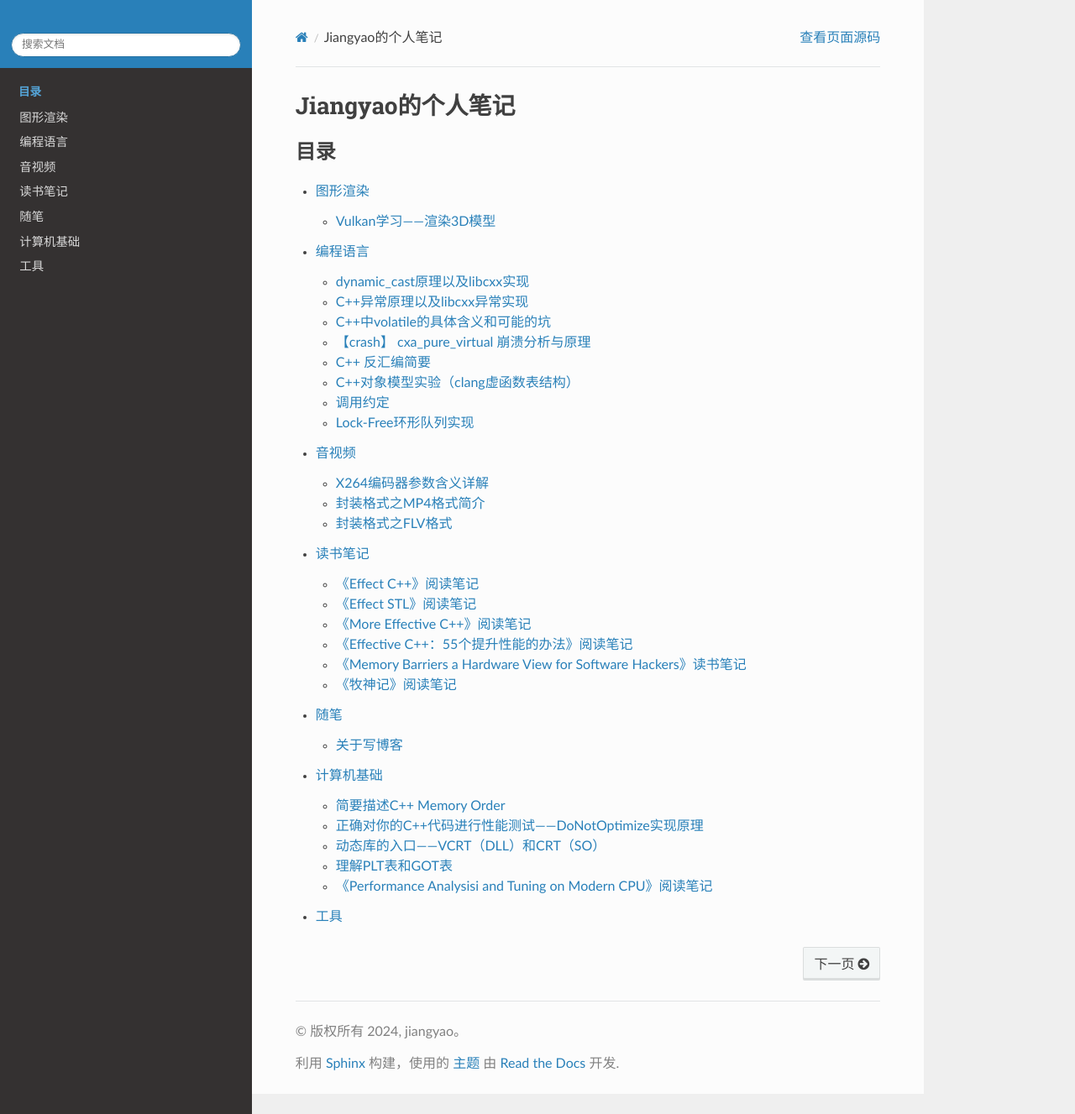
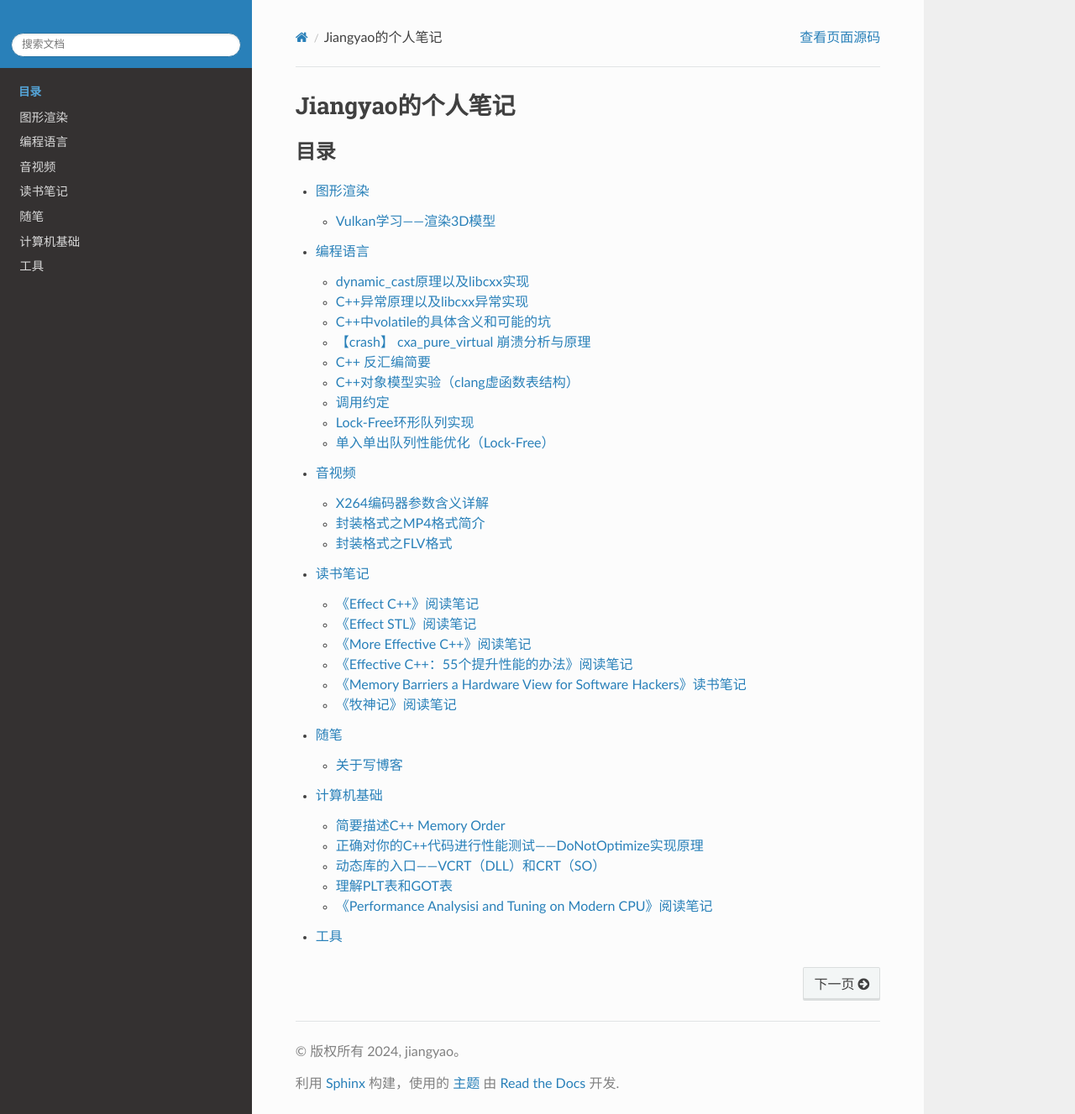
Before and after one commit to grayondream/MyNote, a Sphinx documentation site: the page built from source/index.rst, in a window 1280 px wide and 1327 px high. Shown: the whole window at 84% size. Built offline with Sphinx 7.4.7 and the Read the Docs theme 3.1.0, drawn with Linux system fonts in a browser that asks for light colours; some of the changed lines change nothing that is shown.

Commit message:
feat: single-r-single-w ring buffer opt

`````diff
--- a/source/docs/编程语言/index.rst
+++ b/source/docs/编程语言/index.rst
@@ -13,3 +13,4 @@
    C++对象模型实验（clang虚函数表结构）
    调用约定
    Lock-Free环形队列实现
+   单入单出队列性能优化（Lock-Free）
--- /dev/null
+++ b/source/docs/编程语言/单入单出队列性能优化（Lock-Free）.md
@@ -0,0 +1,180 @@
+# 单入单出队列性能优化（Lock-Free）
+**摘要**：文中首先介绍了有锁线程安全循环队列的基本实现，然后探讨了使用原子变量实现 Lock-Free 队列的优势，能够减少线程之间的数据竞争。接着，介绍了数据对齐的策略，以降低伪共享的概率，随后引入了索引缓存来减少索引访问冲突的影响。最后，文中提出了使用位运算替代模运算来优化循环队列的性能。
+**关键字**：单入单出队列,Lock-Free,伪共享，索引缓存，性能优化
+
+&emsp;&emsp;CppCon中有一个单入单出Lock-Free队列的话题，描述了如何优化单入单出队列来达到性能最大化。该话题比较适合学习，因此基于该话题自己测试了下具体优化策略的性能。
+
+## 1 线程安全循环队列
+&emsp;&emsp;，我们先简单描述下有锁线程安全的队列的实现。首先是循环队列的实现。
+
+![](https://cdn.jsdelivr.net/gh/grayondream/MyImageBlob@main/imgs/ring_buffer.drawio.svg)
+
+&emsp;&emsp;循环队列的实现比较简单。首先，申请一个固定大小的内存，也就是图示的capacity长度。然后维护两个游标```in```和```out```，```in```是插入的位置，```out```是元素出队的位置。当```in==out```时，表示队列为空。为了方便表示队列满，队列的最后一块内存空闲出来，也就是当```(in + 1) % capacity == out```时队列满。
+
+&emsp;&emsp;入队时将插入值写入```data[in]```，然后```in=(in+1)%capacity```即可（为了线程安全，我们操作前进行加锁）。
+```cpp
+bool push(const value_type& v){
+    std::unique_lock<std::mutex> lock(_mutex);
+    if(full(0)){
+        return false;
+    }
+
+    alloc_traits::construct(_alloc, _data + _in, v);
+    _in = (_in + 1)%_cap;
+    return true;
+}
+```
+
+&emsp;&emsp;出队时将```data[out]```处的元素出队并且销毁队列内存上的对象，```out=(out+1)%capacity```即可。
+```cpp
+bool pop(value_type & v){
+    std::unique_lock<std::mutex> lock(_mutex);
+    if(empty(0)){
+        return false;
+    }
+
+    v = std::move(_data[_out]);
+    _data[_out].~value_type();
+    _out = (_out + 1)%_cap;
+    return true;
+}
+```
+
+## 2 Lock-Free
+&emsp;&emsp;多线程访问队列存在线程安全问题，为了保证线程安全，通过加锁来保证不同线程的安全性。但是锁的粒度太大，在访问冲突比较大的场景下，在临界区多线程依然是串行的，容易造成性能问题。因此一个优化思路是使用原子变量来实现Lock-Free的线程安全队列。Lock-Free的线程安全队列能够最小化不同线程之间的数据竞争，增加并发度。
+```cpp
+bool push(const value_type& v){
+    const auto inCur = _in.load(std::memory_order_relaxed);
+    const auto outCur = _out.load(std::memory_order_acquire);
+    if(full(inCur, outCur)){
+        return false;
+    }
+
+    alloc_traits::construct(_alloc, _data + inCur, v);
+    _in.store((inCur + 1) % capacity(), std::memory_order_release);
+    return true;
+}
+
+bool pop(value_type &val){
+    const auto inCur = _in.load(std::memory_order_acquire);
+    const auto outCur = _out.load(std::memory_order_relaxed);
+    if (empty(inCur, outCur)) // (3)
+        return false;
+
+    val = std::move(_data[outCur]);
+    alloc_traits::destroy(_alloc, _data + outCur);
+    _out.store((outCur + 1) % capacity(), std::memory_order_release); // (4)
+    return true;
+}
+```
+
+&emsp;&emsp;能够看到单入单出队列使用Lock-Free之后性能优化非常明显。
+![](https://cdn.jsdelivr.net/gh/grayondream/MyImageBlob@main/imgs/fifo_lock-free.png)
+
+## 3 数据对齐
+&emsp;&emsp;数据对齐到CPU的Cacheline能够减低伪共享的概率。CPU 通常使用缓存来加速内存访问。数据在内存中是以缓存行（通常为 64 字节）为单位进行加载的。当一个线程修改一个变量时，整个缓存行会被标记为无效，这会影响到同一缓存行中的其他变量，即使这些变量并未被修改。尽管访问的是不同的变量，但由于它们共享同一个缓存行，不同线程的并发执行可能会导致频繁的缓存失效，进而影响性能。
+
+&emsp;&emsp;数据对齐的实现比较简单，下面代码中的pad是为了保证不同索引在不同的缓存行。
+```cpp
+static constexpr auto hardware_destructive_interference_size = size_type{ 64 };
+value_type* _data{};
+char _pad0[hardware_destructive_interference_size]{};
+alloc _alloc{};
+char _pad1[hardware_destructive_interference_size]{};
+alignas(hardware_destructive_interference_size) size_type _cap{};
+char _pad2[hardware_destructive_interference_size]{};
+alignas(hardware_destructive_interference_size) AtomicType _in{};
+char _pad3[hardware_destructive_interference_size]{};
+alignas(hardware_destructive_interference_size) AtomicType _out{};
+```
+
+![](https://cdn.jsdelivr.net/gh/grayondream/MyImageBlob@main/imgs/fifo_lock-free_align.png)
+
+## 4 索引缓存
+&emsp;&emsp;对于单入单出队列，如果push的时候如果上一次未满，这一次push也未满，pop同理，此时并不需要强行访问索引。因此可以增加索引缓存保存上一次索引的值，避免索引访问冲突而导致的CPU缓存刷新。但是需要注意的是这种方式只有索引竞争比较激烈的情况下才会有性能优化，否则可能有副作用。
+
+```cpp
+bool push(const value_type& v) {
+    const auto inCur = _in.load(std::memory_order_relaxed);
+    if (full(inCur, _outCache)) {
+        _outCache = _out.load(std::memory_order_acquire);
+        if (full(inCur, _outCache)) {
+            return false;
+        }
+    }
+
+    alloc_traits::construct(_alloc, _data + inCur, v);
+    _in.store((inCur + 1) % capacity(), std::memory_order_release);
+    return true;
+}
+
+bool pop(value_type& val) {
+    const auto outCur = _out.load(std::memory_order_relaxed);
+    if (empty(_inCache, outCur)) {
+        _inCache = _in.load(std::memory_order_acquire);
+        if (empty(_inCache, outCur)) {
+            return false;
+        }
+    }
+
+    val = std::move(_data[outCur]);
+    alloc_traits::destroy(_alloc, _data + outCur);
+    _out.store((outCur + 1) % capacity(), std::memory_order_release); // (4)
+    return true;
+}
+```
+
+&emsp;&emsp;下面的数据带锁性能非常差，是因为大幅度降低队列的长度，增加缓存的竞争，导致带锁近乎于串行访问。
+![](https://cdn.jsdelivr.net/gh/grayondream/MyImageBlob@main/imgs/fifo_lock-free_align_indexcache.png)
+
+## 5 Mask
+&emsp;&emsp;引入Mask实际上是为了优化循环队列```%```的耗时。而mask是利用位运算替代除余。具体实现比较简单，只需要限制构造输入的cap一定是```2^n```，而实际的cap也就是下面的成员```mask```为```2^n-1```，对应的二进制位```0x111...111````。这样当队列满的时候只需要```cur&mask```就能替代除余操作。
+
+```cpp
+ThreadSafeQueueLockFreeAlignCacheMask(const size_type cap)
+    : _mask(cap - 1) {
+    _data = alloc_traits::allocate(_alloc, cap);
+}
+
+auto full(const size_type inCur, const size_type outCur) const {
+    return ((inCur + 1) & _mask) == outCur;
+}
+
+auto empty(const size_type inCur, const size_type outCur) const {
+    return inCur == outCur;
+}
+
+bool push(const value_type& v) {
+    const auto inCur = _in.load(std::memory_order_relaxed);
+    if (full(inCur, _outCache)) {
+        _outCache = _out.load(std::memory_order_acquire);
+        if (full(inCur, _outCache)) {
+            return false;
+        }
+    }
+
+    alloc_traits::construct(_alloc, _data + inCur, v);
+    _in.store((inCur + 1) & _mask, std::memory_order_release);
+    return true;
+}
+
+bool pop(value_type& val) {
+    const auto outCur = _out.load(std::memory_order_relaxed);
+    if (empty(_inCache, outCur)) {
+        _inCache = _in.load(std::memory_order_acquire);
+        if (empty(_inCache, outCur)) {
+            return false;
+        }
+    }
+
+    val = std::move(_data[outCur]);
+    alloc_traits::destroy(_alloc, _data + outCur);
+    _out.store((outCur + 1) & _mask, std::memory_order_release); // (4)
+    return true;
+}
+```
+![](https://cdn.jsdelivr.net/gh/grayondream/MyImageBlob@main/imgs/fifo_lock-free_align_indexcache_mask.png)
+
+## 6 参考文献
+- [Single Producer Single Consumer Lock-free FIFO From the Ground Up - Charles Frasch - CppCon 2023](https://www.youtube.com/watch?v=K3P_Lmq6pw0)
+- [Github: Single Producer Single Consumer Lock-free FIFO From the Ground Up - Charles Frasch - CppCon 2023](https://github.com/CppCon/CppCon2023)
`````
